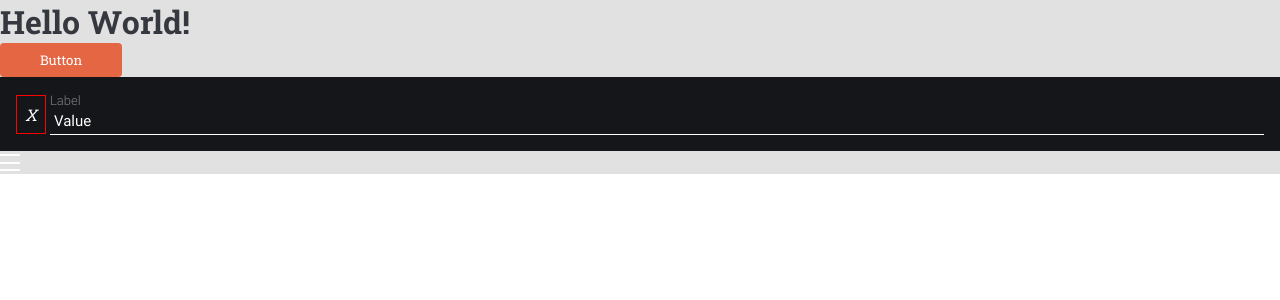
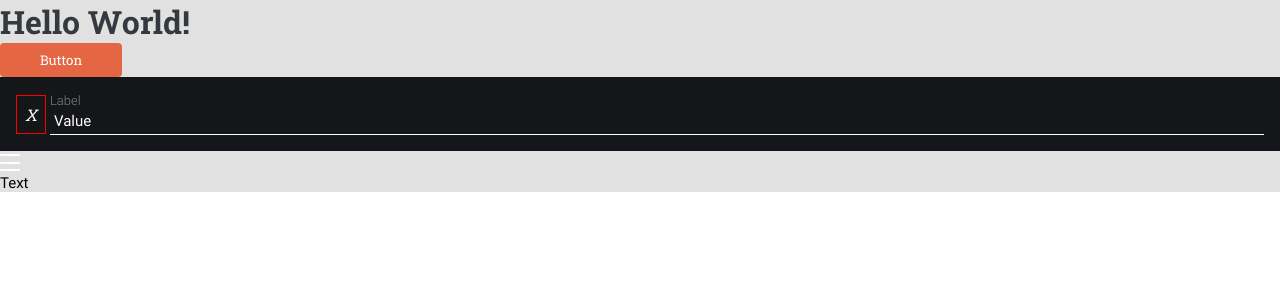
Before and after one commit to jeromehaas/metis-wiki-app, a Next.js app: page / in a window 1280 px wide. Shown: the top 300 px of the page. Built offline with nearby package versions, Linux system fonts and the light colour scheme.

Commit message:
Setup: component text

```diff
--- /dev/null
+++ b/components/01-atoms/text/text.jsx
@@ -0,0 +1,11 @@
+const Text = ({ children, className }) => {
+
+  return (
+    <p className={`text ${className ? className : ''}`}>{children}</p>
+  )
+
+};
+
+export {
+  Text
+};
--- a/pages/index.js
+++ b/pages/index.js
@@ -2,6 +2,7 @@ import { Heading } from 'components/01-atoms/heading/heading';
 import { Button } from 'components/01-atoms/button/button';
 import { TextInput } from 'components/01-atoms/text-input/text-input';
 import { Hamburger } from 'components/01-atoms/hamburger/hamburger';
+import { Text } from 'components/01-atoms/text/text';
 
 export default function Home() {
   return (
@@ -10,6 +11,7 @@ export default function Home() {
       <Button>Button</Button>
       <TextInput></TextInput>
       <Hamburger />
+      <Text>Text</Text>
   </div>
   )
 }
--- /dev/null
+++ b/styles/components/01-atoms/text.scss
@@ -0,0 +1,3 @@
+.text {
+  color: $dark-40;
+}
--- a/styles/configs/typography.scss
+++ b/styles/configs/typography.scss
@@ -13,3 +13,8 @@
   font-size: 13px;
   font-weight: 300;
 }
+
+.text {
+  font-family: "Roboto";
+  font-size: 15px;
+}
```
